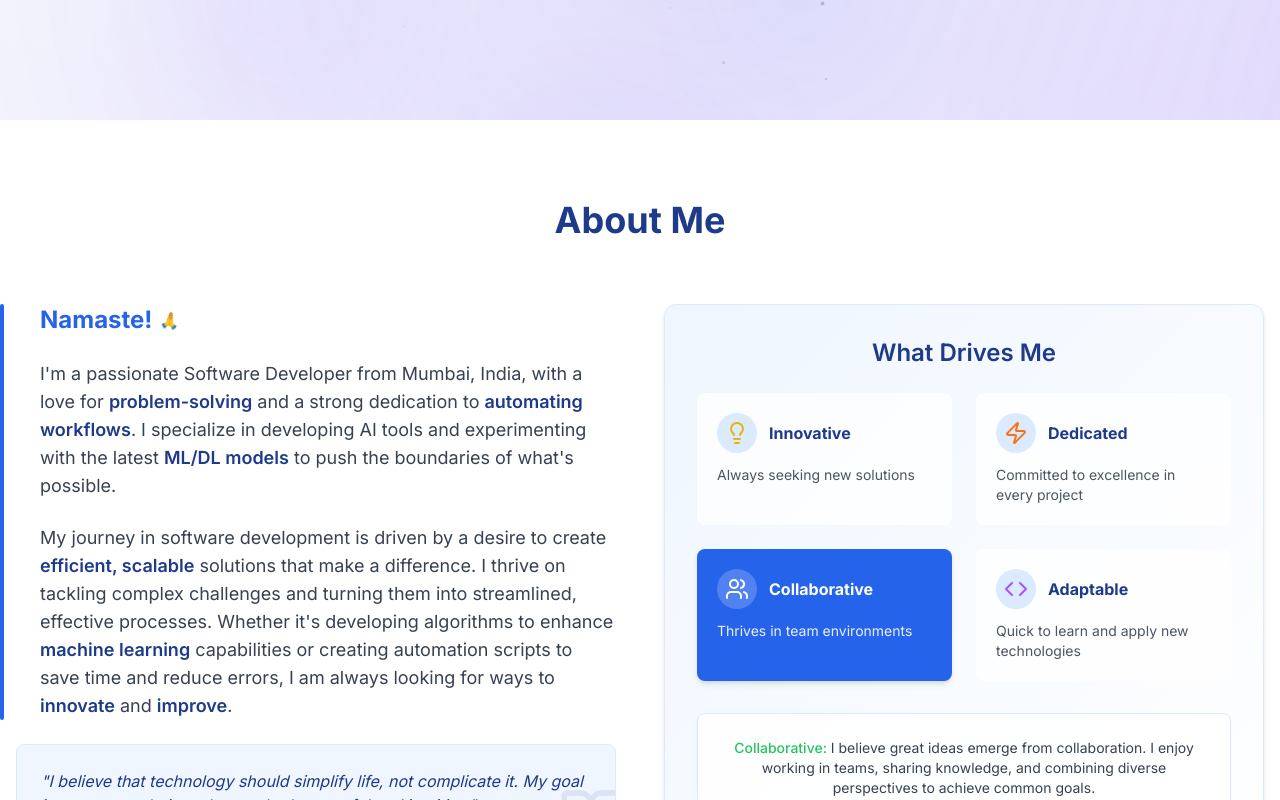
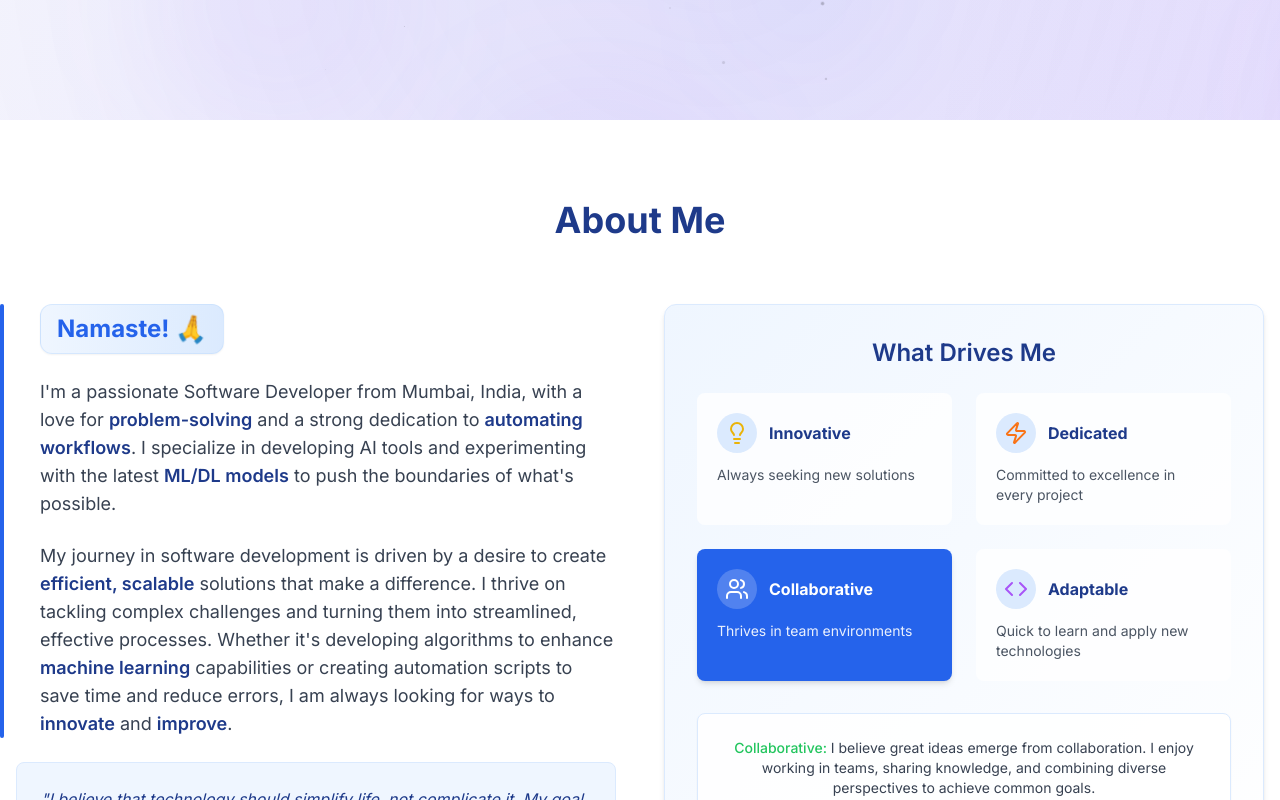
Before and after one commit to SohailGidwani/next-portfolio, a Next.js app: page / in a window 1280 px wide. Shown: the part 680-1480 px from the top of the page. Built offline with nearby package versions, Linux system fonts and the light colour scheme.

Commit message:
About section overhaul

```diff
--- a/app/components/About.tsx
+++ b/app/components/About.tsx
@@ -1,68 +1,112 @@
 "use client"
 
-import { useEffect, useRef, useState } from 'react'
-import { motion, AnimatePresence } from 'framer-motion'
-import { Code, Lightbulb, Users, Zap, BookOpen, Rocket } from 'lucide-react'
+import type React from "react"
+
+import { useEffect, useRef, useState } from "react"
+
+import { motion, AnimatePresence } from "framer-motion"
+
+import { Code, Lightbulb, Users, Zap, BookOpen, Rocket } from "lucide-react"
 
 interface AboutProps {
-  setActiveSection: (section: string) => void;
+  setActiveSection: (section: string) => void
 }
 
 interface Quality {
-  title: string;
-  description: string;
-  icon: React.ReactNode;
-  color: string;
-  detailedDescription: string;
+  title: string
+
+  description: string
+
+  icon: React.ReactNode
+
+  color: string
+
+  detailedDescription: string
 }
 
 const qualities: Quality[] = [
   {
     title: "Innovative",
+
     description: "Always seeking new solutions",
+
     icon: <Lightbulb className="w-5 h-5 md:w-6 md:h-6" />,
+
     color: "text-yellow-500",
-    detailedDescription: "Innovation drives my approach to problem-solving. I constantly explore new technologies and methodologies to create unique solutions that stand out."
+
+    detailedDescription:
+      "Innovation drives my approach to problem-solving. I constantly explore new technologies and methodologies to create unique solutions that stand out.",
   },
+
   {
     title: "Dedicated",
+
     description: "Committed to excellence in every project",
+
     icon: <Zap className="w-5 h-5 md:w-6 md:h-6" />,
+
     color: "text-orange-500",
-    detailedDescription: "My dedication ensures that every project receives my full attention and effort. I'm committed to delivering high-quality work that exceeds expectations."
+
+    detailedDescription:
+      "My dedication ensures that every project receives my full attention and effort. I'm committed to delivering high-quality work that exceeds expectations.",
   },
+
   {
     title: "Collaborative",
+
     description: "Thrives in team environments",
+
     icon: <Users className="w-5 h-5 md:w-6 md:h-6" />,
+
     color: "text-green-500",
-    detailedDescription: "I believe great ideas emerge from collaboration. I enjoy working in teams, sharing knowledge, and combining diverse perspectives to achieve common goals."
+
+    detailedDescription:
+      "I believe great ideas emerge from collaboration. I enjoy working in teams, sharing knowledge, and combining diverse perspectives to achieve common goals.",
   },
+
   {
     title: "Adaptable",
+
     description: "Quick to learn and apply new technologies",
+
     icon: <Code className="w-5 h-5 md:w-6 md:h-6" />,
+
     color: "text-purple-500",
-    detailedDescription: "Adaptability is essential in the fast-evolving tech landscape. I quickly learn new technologies and frameworks, applying them effectively to solve complex problems."
+
+    detailedDescription:
+      "Adaptability is essential in the fast-evolving tech landscape. I quickly learn new technologies and frameworks, applying them effectively to solve complex problems.",
   },
 ]
 
 export default function About({ setActiveSection }: AboutProps) {
   const sectionRef = useRef<HTMLElement>(null)
+
   const [activeQuality, setActiveQuality] = useState(0)
+
   const [isHovering, setIsHovering] = useState(false)
+
+  const [showGreeting, setShowGreeting] = useState(false)
+
+  const [greetingComplete, setGreetingComplete] = useState(false)
+
   const bioRef = useRef<HTMLDivElement>(null)
+
   const qualitiesRef = useRef<HTMLDivElement>(null)
 
   useEffect(() => {
     const observer = new IntersectionObserver(
       (entries: IntersectionObserverEntry[]) => {
         const [entry] = entries
+
         if (entry.isIntersecting) {
-          setActiveSection('about')
+          setActiveSection("about")
+          if (!greetingComplete) {
+            setShowGreeting(true)
+          }
         }
       },
-      { threshold: 0.3 }
+
+      { threshold: 0.3 },
     )
 
     if (sectionRef.current) {
@@ -74,7 +118,7 @@ export default function About({ setActiveSection }: AboutProps) {
         observer.unobserve(sectionRef.current)
       }
     }
-  }, [setActiveSection])
+  }, [setActiveSection, greetingComplete])
 
   useEffect(() => {
     if (isHovering) return
@@ -82,121 +126,223 @@ export default function About({ setActiveSection }: AboutProps) {
     const interval = setInterval(() => {
       setActiveQuality((prev) => (prev + 1) % qualities.length)
     }, 3000)
+
     return () => clearInterval(interval)
   }, [isHovering])
 
   return (
-    <section id="about" ref={sectionRef} className="py-16 md:py-20 bg-white dark:bg-gray-800 transition-colors duration-300">
+    <section
+      id="about"
+      ref={sectionRef}
+      className="py-16 md:py-20 bg-white dark:bg-gray-800 transition-colors duration-300 relative min-h-screen"
+    >
+      {/* Greeting Animation Overlay */}
+      <AnimatePresence>
+        {showGreeting && !greetingComplete && (
+          <motion.div
+            initial={{ opacity: 0 }}
+            animate={{ opacity: 1 }}
+            exit={{ opacity: 0 }}
+            className="absolute inset-0 z-50 flex items-center justify-center bg-white/95 dark:bg-gray-800/95 backdrop-blur-sm"
+          >
+            <motion.div
+              initial={{
+                scale: 0.5,
+                opacity: 0,
+                rotateY: -90,
+              }}
+              animate={{
+                scale: 1,
+                opacity: 1,
+                rotateY: 0,
+              }}
+              transition={{
+                type: "spring",
+                stiffness: 100,
+                damping: 20,
+                duration: 1.2,
+              }}
+              onAnimationComplete={() => {
+                setTimeout(() => {
+                  setGreetingComplete(true)
+                  setShowGreeting(false)
+                }, 1500)
+              }}
+              className="text-center"
+            >
+              <motion.div
+                animate={{
+                  scale: [1, 1.1, 1],
+                  rotateZ: [0, 5, -5, 0],
+                }}
+                transition={{
+                  duration: 2,
+                  repeat: 1,
+                  ease: "easeInOut",
+                }}
+                className="inline-flex items-center gap-4 px-8 py-6 rounded-2xl bg-gradient-to-r from-blue-500 to-blue-600 text-white shadow-2xl"
+              >
+                <span className="text-4xl md:text-6xl font-bold">Namaste!</span>
+                <motion.span>
+                  🙏
+                </motion.span>
+              </motion.div>
+              <motion.p
+                initial={{ opacity: 0, y: 20 }}
+                animate={{ opacity: 1, y: 0 }}
+                transition={{ delay: 0.8, duration: 0.6 }}
+                className="mt-4 text-lg md:text-xl text-gray-600 dark:text-gray-300 font-medium"
+              >
+                Welcome to my story
+              </motion.p>
+            </motion.div>
+          </motion.div>
+        )}
+      </AnimatePresence>
+
       <div className="container mx-auto px-4">
         <motion.div
           initial={{ opacity: 0, y: 20 }}
-          whileInView={{ opacity: 1, y: 0 }}
-          transition={{ duration: 0.5 }}
-          viewport={{ once: true }}
+          animate={greetingComplete ? { opacity: 1, y: 0 } : { opacity: 0, y: 20 }}
+          transition={{ duration: 0.6, delay: 0.2 }}
           className="text-center mb-10 md:mb-16"
         >
-          <h2 className="text-2xl md:text-4xl font-bold mb-4 text-blue-900 dark:text-blue-400">
-            About Me
-          </h2>
-          {/* <div className="h-1 w-16 md:w-24 bg-blue-600 mx-auto"></div> */}
+          <h2 className="text-2xl md:text-4xl font-bold mb-4 text-blue-900 dark:text-blue-400">About Me</h2>
         </motion.div>
 
         <div className="flex flex-col lg:flex-row gap-8 md:gap-12 items-stretch">
           {/* Left Column - Bio */}
+
           <motion.div
             ref={bioRef}
             initial={{ opacity: 0, x: -20 }}
-            whileInView={{ opacity: 1, x: 0 }}
-            transition={{ duration: 0.5 }}
-            viewport={{ once: true }}
+            animate={greetingComplete ? { opacity: 1, x: 0 } : { opacity: 0, x: -20 }}
+            transition={{ duration: 0.6, delay: 0.4 }}
             className="lg:w-1/2 space-y-4 md:space-y-6"
           >
             <div className="relative">
               <div className="absolute -left-3 md:-left-4 top-0 h-full w-1 bg-blue-600 rounded-full"></div>
+
               <div className="space-y-4 md:space-y-6 pl-4 md:pl-6">
                 <motion.div
-                  initial={{ opacity: 0, y: 10 }}
-                  whileInView={{ opacity: 1, y: 0 }}
-                  transition={{ duration: 0.4, delay: 0.1 }}
-                  viewport={{ once: true }}
+                  initial={{ opacity: 0, scale: 0.8 }}
+                  animate={greetingComplete ? { opacity: 1, scale: 1 } : { opacity: 0, scale: 0.8 }}
+                  transition={{
+                    type: "spring",
+                    stiffness: 100,
+                    damping: 20,
+                    delay: 0.6,
+                  }}
                   className="flex items-center"
                 >
-                  <span className="text-xl md:text-2xl font-bold text-blue-600 dark:text-blue-400 mr-2">Namaste!</span>
                   <motion.div
-                    animate={{ rotate: [0, 10, 0, 10, 0] }}
-                    transition={{ duration: 1.5, repeat: Infinity, repeatDelay: 5 }}
-                    className="inline-block"
+                    whileHover={{
+                      scale: 1.05,
+                      transition: { duration: 0.2 },
+                    }}
+                    className="inline-flex items-center gap-2 px-4 py-2 rounded-xl bg-gradient-to-r from-blue-50 to-blue-100 dark:from-blue-900/30 dark:to-blue-800/30 border border-blue-200/50 dark:border-blue-700/50 shadow-sm hover:shadow-md transition-shadow duration-300"
                   >
-                    🙏
+                    <span className="text-xl md:text-2xl font-bold text-blue-600 dark:text-blue-400">Namaste!</span>
+                    <motion.span
+                      animate={{
+                        rotate: [0, 10, -10, 0],
+                        scale: [1, 1.1, 1],
+                      }}
+                      transition={{
+                        duration: 2,
+                        repeat: Number.POSITIVE_INFINITY,
+                        repeatDelay: 4,
+                        ease: "easeInOut",
+                      }}
+                      className="text-xl md:text-2xl"
+                    >
+                      🙏
+                    </motion.span>
                   </motion.div>
                 </motion.div>
 
                 <motion.p
                   initial={{ opacity: 0, y: 10 }}
-                  whileInView={{ opacity: 1, y: 0 }}
-                  transition={{ duration: 0.4, delay: 0.2 }}
-                  viewport={{ once: true }}
+                  animate={greetingComplete ? { opacity: 1, y: 0 } : { opacity: 0, y: 10 }}
+                  transition={{ duration: 0.4, delay: 0.8 }}
                   className="text-base md:text-lg text-gray-700 dark:text-gray-300 leading-relaxed"
                 >
-                  I'm a passionate Software Developer from Mumbai, India, with a love for <span className="font-semibold text-blue-900 dark:text-blue-300">problem-solving</span> and a strong dedication to <span className="font-semibold text-blue-900 dark:text-blue-300">automating workflows</span>. I specialize in developing AI tools and experimenting with the latest <span className="font-semibold text-blue-900 dark:text-blue-300">ML/DL models</span> to push the boundaries of what's possible.
+                  I'm a passionate Software Developer from Mumbai, India, with a love for{" "}
+                  <span className="font-semibold text-blue-900 dark:text-blue-300">problem-solving</span> and a strong
+                  dedication to{" "}
+                  <span className="font-semibold text-blue-900 dark:text-blue-300">automating workflows</span>. I
+                  specialize in developing AI tools and experimenting with the latest{" "}
+                  <span className="font-semibold text-blue-900 dark:text-blue-300">ML/DL models</span> to push the
+                  boundaries of what's possible.
                 </motion.p>
 
                 <motion.p
                   initial={{ opacity: 0, y: 10 }}
-                  whileInView={{ opacity: 1, y: 0 }}
-                  transition={{ duration: 0.4, delay: 0.3 }}
-                  viewport={{ once: true }}
+                  animate={greetingComplete ? { opacity: 1, y: 0 } : { opacity: 0, y: 10 }}
+                  transition={{ duration: 0.4, delay: 1.0 }}
                   className="text-base md:text-lg text-gray-700 dark:text-gray-300 leading-relaxed"
                 >
-                  My journey in software development is driven by a desire to create <span className="font-semibold text-blue-900 dark:text-blue-300">efficient, scalable</span> solutions that make a difference. I thrive on tackling complex challenges and turning them into streamlined, effective processes. Whether it's developing algorithms to enhance <span className="font-semibold text-blue-900 dark:text-blue-300">machine learning</span> capabilities or creating automation scripts to save time and reduce errors, I am always looking for ways to <span className="font-semibold text-blue-900 dark:text-blue-300">innovate</span> and <span className="font-semibold text-blue-900 dark:text-blue-300">improve</span>.
+                  My journey in software development is driven by a desire to create{" "}
+                  <span className="font-semibold text-blue-900 dark:text-blue-300">efficient, scalable</span> solutions
+                  that make a difference. I thrive on tackling complex challenges and turning them into streamlined,
+                  effective processes. Whether it's developing algorithms to enhance{" "}
+                  <span className="font-semibold text-blue-900 dark:text-blue-300">machine learning</span> capabilities
+                  or creating automation scripts to save time and reduce errors, I am always looking for ways to{" "}
+                  <span className="font-semibold text-blue-900 dark:text-blue-300">innovate</span> and{" "}
+                  <span className="font-semibold text-blue-900 dark:text-blue-300">improve</span>.
                 </motion.p>
               </div>
             </div>
 
             <motion.div
               initial={{ opacity: 0, y: 10 }}
-              whileInView={{ opacity: 1, y: 0 }}
-              transition={{ duration: 0.4, delay: 0.4 }}
-              viewport={{ once: true }}
+              animate={greetingComplete ? { opacity: 1, y: 0 } : { opacity: 0, y: 10 }}
+              transition={{ duration: 0.4, delay: 1.2 }}
               className="mt-6 p-4 md:p-6 bg-blue-50 dark:bg-blue-900/20 rounded-lg border border-blue-100 dark:border-blue-800 relative overflow-hidden"
             >
               <div className="absolute -right-2 -bottom-2 opacity-10">
                 <BookOpen className="w-16 h-16 text-blue-900 dark:text-blue-300" />
               </div>
+
               <p className="text-blue-900 dark:text-blue-300 italic text-sm md:text-base relative z-10">
-                "I believe that technology should simplify life, not complicate it. My goal is to create solutions that are both powerful and intuitive."
+                "I believe that technology should simplify life, not complicate it. My goal is to create solutions that
+                are both powerful and intuitive."
               </p>
             </motion.div>
 
             <motion.div
               initial={{ opacity: 0, y: 10 }}
-              whileInView={{ opacity: 1, y: 0 }}
-              transition={{ duration: 0.4, delay: 0.5 }}
-              viewport={{ once: true }}
+              animate={greetingComplete ? { opacity: 1, y: 0 } : { opacity: 0, y: 10 }}
+              transition={{ duration: 0.4, delay: 1.4 }}
               className="flex flex-wrap gap-3 mt-6 pl-4 md:pl-6"
             >
               <div className="flex items-center bg-gray-100 dark:bg-gray-700 px-3 py-2 rounded-full">
                 <Rocket className="w-4 h-4 text-blue-600 dark:text-blue-400 mr-2" />
+
                 <span className="text-sm text-gray-700 dark:text-gray-300">AI Enthusiast</span>
               </div>
+
               <div className="flex items-center bg-gray-100 dark:bg-gray-700 px-3 py-2 rounded-full">
                 <Code className="w-4 h-4 text-blue-600 dark:text-blue-400 mr-2" />
+
                 <span className="text-sm text-gray-700 dark:text-gray-300">Full Stack Developer</span>
               </div>
+
               <div className="flex items-center bg-gray-100 dark:bg-gray-700 px-3 py-2 rounded-full">
                 <Lightbulb className="w-4 h-4 text-blue-600 dark:text-blue-400 mr-2" />
+
                 <span className="text-sm text-gray-700 dark:text-gray-300">Problem Solver</span>
               </div>
             </motion.div>
           </motion.div>
 
           {/* Right Column - Qualities */}
+
           <motion.div
             ref={qualitiesRef}
             initial={{ opacity: 0, x: 20 }}
-            whileInView={{ opacity: 1, x: 0 }}
-            transition={{ duration: 0.5 }}
-            viewport={{ once: true }}
+            animate={greetingComplete ? { opacity: 1, x: 0 } : { opacity: 0, x: 20 }}
+            transition={{ duration: 0.6, delay: 0.6 }}
             className="lg:w-1/2 w-full"
             onMouseEnter={() => setIsHovering(true)}
             onMouseLeave={() => setIsHovering(false)}
@@ -210,38 +356,40 @@ export default function About({ setActiveSection }: AboutProps) {
                 {qualities.map((quality, index) => (
                   <motion.div
                     key={quality.title}
+                    initial={{ opacity: 0, scale: 0.9 }}
+                    animate={greetingComplete ? { opacity: 1, scale: 1 } : { opacity: 0, scale: 0.9 }}
+                    transition={{ duration: 0.4, delay: 0.8 + index * 0.1 }}
                     className={`p-3 md:p-5 rounded-lg cursor-pointer transition-all duration-200 ${
                       activeQuality === index
-                        ? 'bg-blue-600 text-white shadow-md'
-                        : 'bg-white/80 dark:bg-gray-800/80 hover:bg-blue-100 dark:hover:bg-blue-900/40 text-gray-800 dark:text-gray-200'
+                        ? "bg-blue-600 text-white shadow-md"
+                        : "bg-white/80 dark:bg-gray-800/80 hover:bg-blue-100 dark:hover:bg-blue-900/40 text-gray-800 dark:text-gray-200"
                     }`}
                     onClick={() => setActiveQuality(index)}
                     whileHover={{ scale: 1.02 }}
-                    transition={{ type: "spring", stiffness: 300, damping: 15 }}
                   >
                     <div className="flex items-center mb-2 md:mb-3">
-                      <div className={`p-1.5 md:p-2 rounded-full ${
-                        activeQuality === index
-                          ? 'bg-white/20'
-                          : 'bg-blue-100 dark:bg-blue-900/30'
-                      }`}>
-                        <span className={activeQuality === index ? 'text-white' : quality.color}>
-                          {quality.icon}
-                        </span>
+                      <div
+                        className={`p-1.5 md:p-2 rounded-full ${
+                          activeQuality === index ? "bg-white/20" : "bg-blue-100 dark:bg-blue-900/30"
+                        }`}
+                      >
+                        <span className={activeQuality === index ? "text-white" : quality.color}>{quality.icon}</span>
                       </div>
-                      <h4 className={`ml-2 md:ml-3 font-bold text-sm md:text-base ${
-                        activeQuality === index
-                          ? 'text-white'
-                          : 'text-blue-900 dark:text-blue-300'
-                      }`}>
+
+                      <h4
+                        className={`ml-2 md:ml-3 font-bold text-sm md:text-base ${
+                          activeQuality === index ? "text-white" : "text-blue-900 dark:text-blue-300"
+                        }`}
+                      >
                         {quality.title}
                       </h4>
                     </div>
-                    <p className={`text-xs md:text-sm ${
-                      activeQuality === index
-                        ? 'text-white/90'
-                        : 'text-gray-600 dark:text-gray-400'
-                    }`}>
+
+                    <p
+                      className={`text-xs md:text-sm ${
+                        activeQuality === index ? "text-white/90" : "text-gray-600 dark:text-gray-400"
+                      }`}
+                    >
                       {quality.description}
                     </p>
                   </motion.div>
@@ -261,7 +409,7 @@ export default function About({ setActiveSection }: AboutProps) {
                     <p className="text-gray-700 dark:text-gray-300 text-center text-xs md:text-sm">
                       <span className={`font-medium ${qualities[activeQuality].color}`}>
                         {qualities[activeQuality].title}:
-                      </span> {" "}
+                      </span>{" "}
                       {qualities[activeQuality].detailedDescription}
                     </p>
                   </motion.div>
@@ -275,9 +423,7 @@ export default function About({ setActiveSection }: AboutProps) {
                       key={index}
                       onClick={() => setActiveQuality(index)}
                       className={`w-2 h-2 rounded-full transition-all duration-300 ${
-                        activeQuality === index
-                          ? 'bg-blue-600 dark:bg-blue-400 w-4'
-                          : 'bg-gray-300 dark:bg-gray-600'
+                        activeQuality === index ? "bg-blue-600 dark:bg-blue-400 w-4" : "bg-gray-300 dark:bg-gray-600"
                       }`}
                       aria-label={`View ${qualities[index].title}`}
                     />
```
